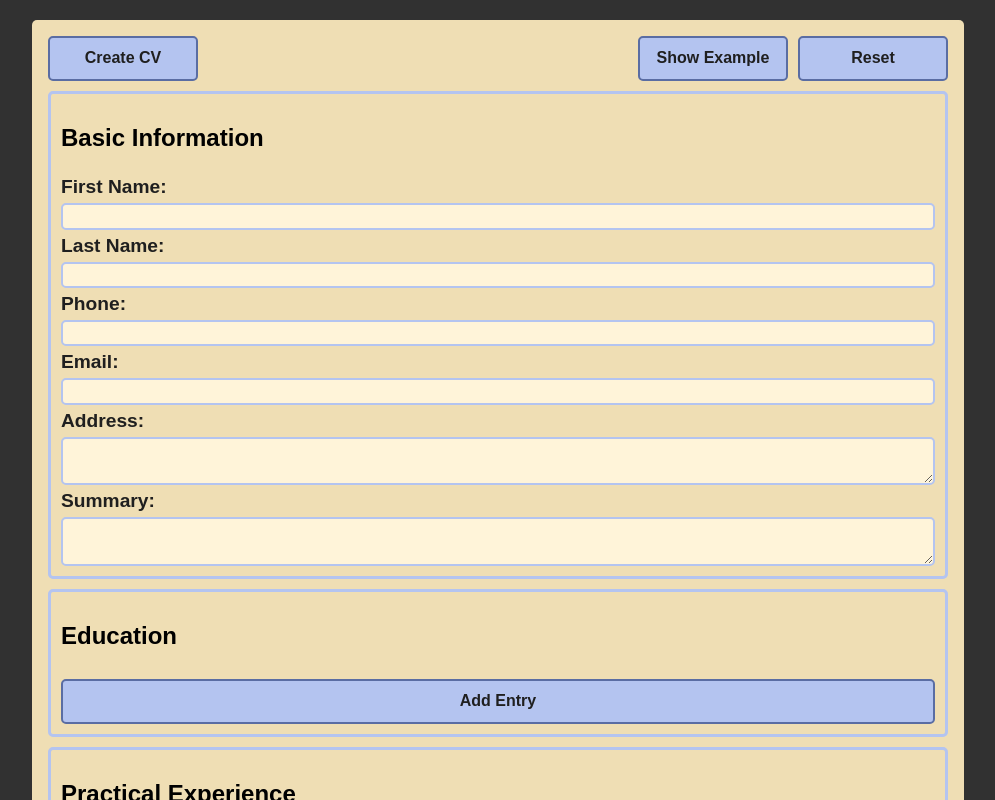
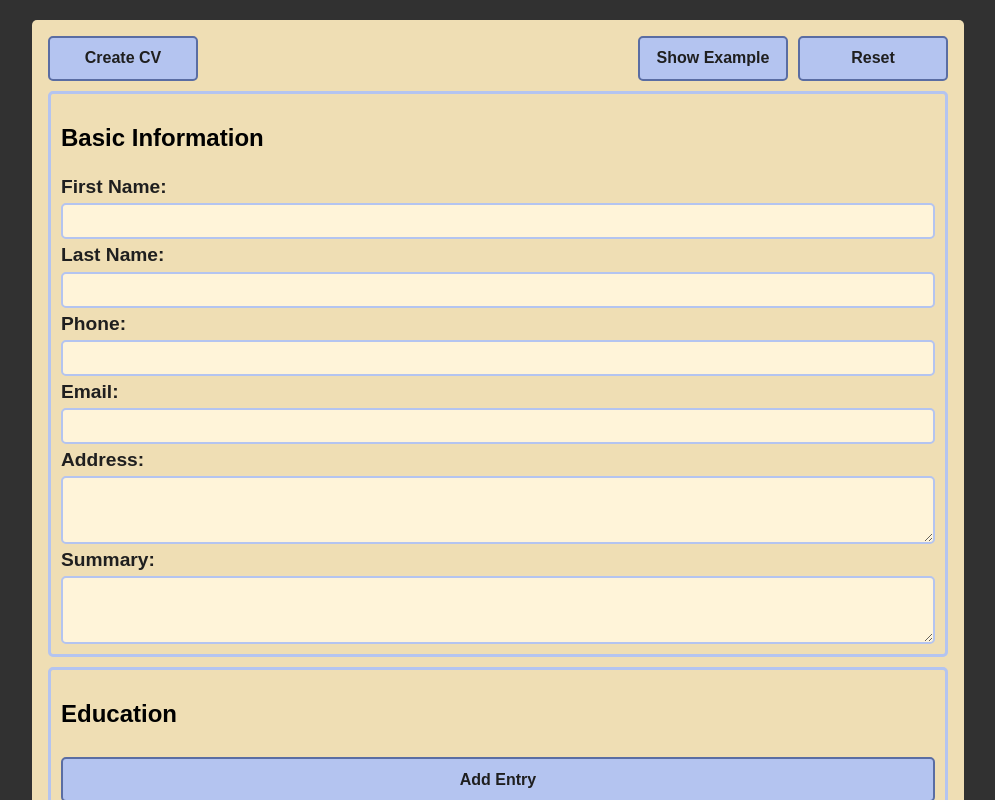
Before and after one commit to xincryptedx/cv-creator, a React (Vite) app: page / in a window 1280 px wide. Shown: the top 800 px of the page, without its empty margins (142-1137 px from the left). Built offline with nearby package versions, Linux system fonts and the light colour scheme.

Commit message:
Set min height for inputs and textareas

```diff
--- a/src/style/CvForm.module.css
+++ b/src/style/CvForm.module.css
@@ -32,6 +32,14 @@
   border-radius: 5px;
 }
 
+.cvForm input {
+  min-height: 30px;
+}
+
+.cvForm textarea {
+  min-height: 60px;
+}
+
 .cvForm label {
   color: var(--font_1);
   font-weight: bold;
```
